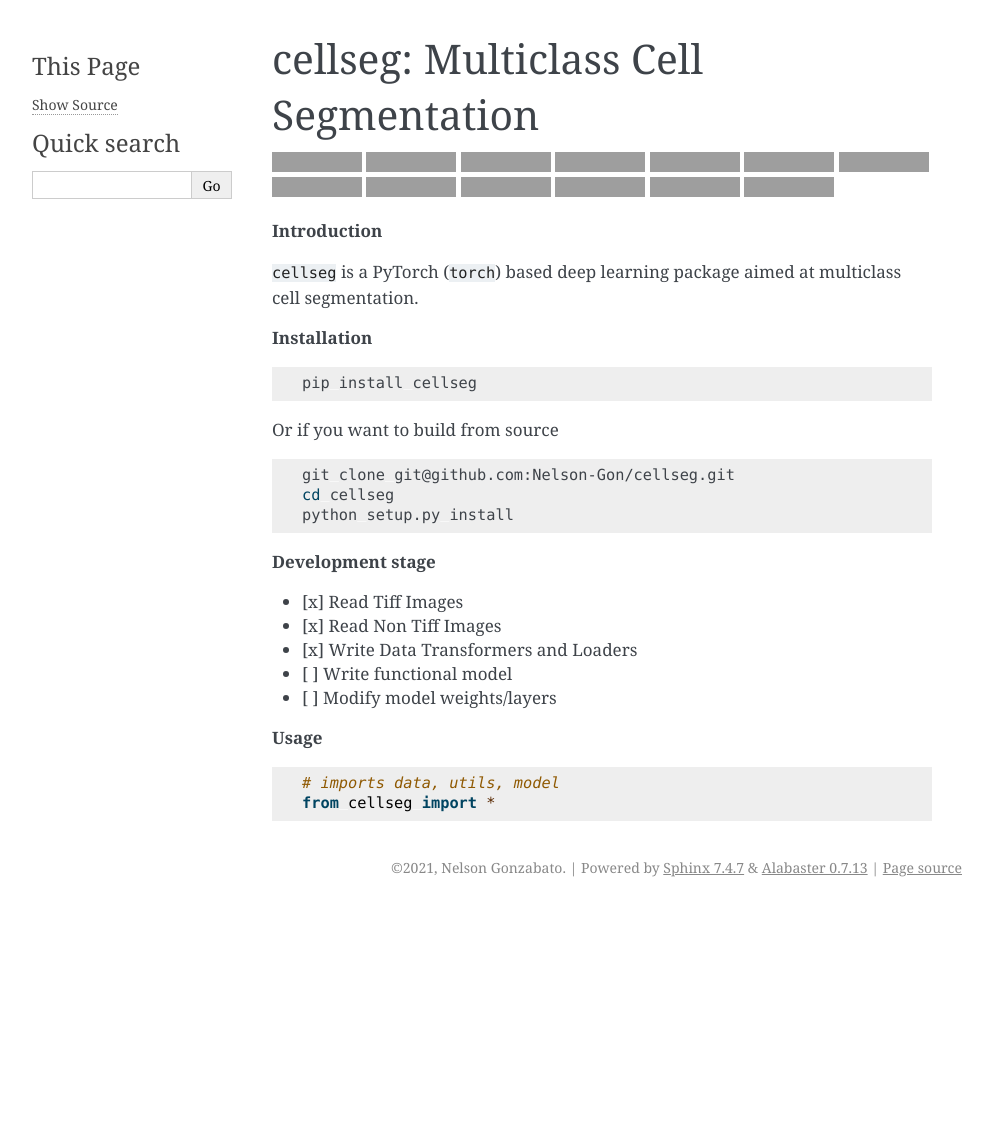
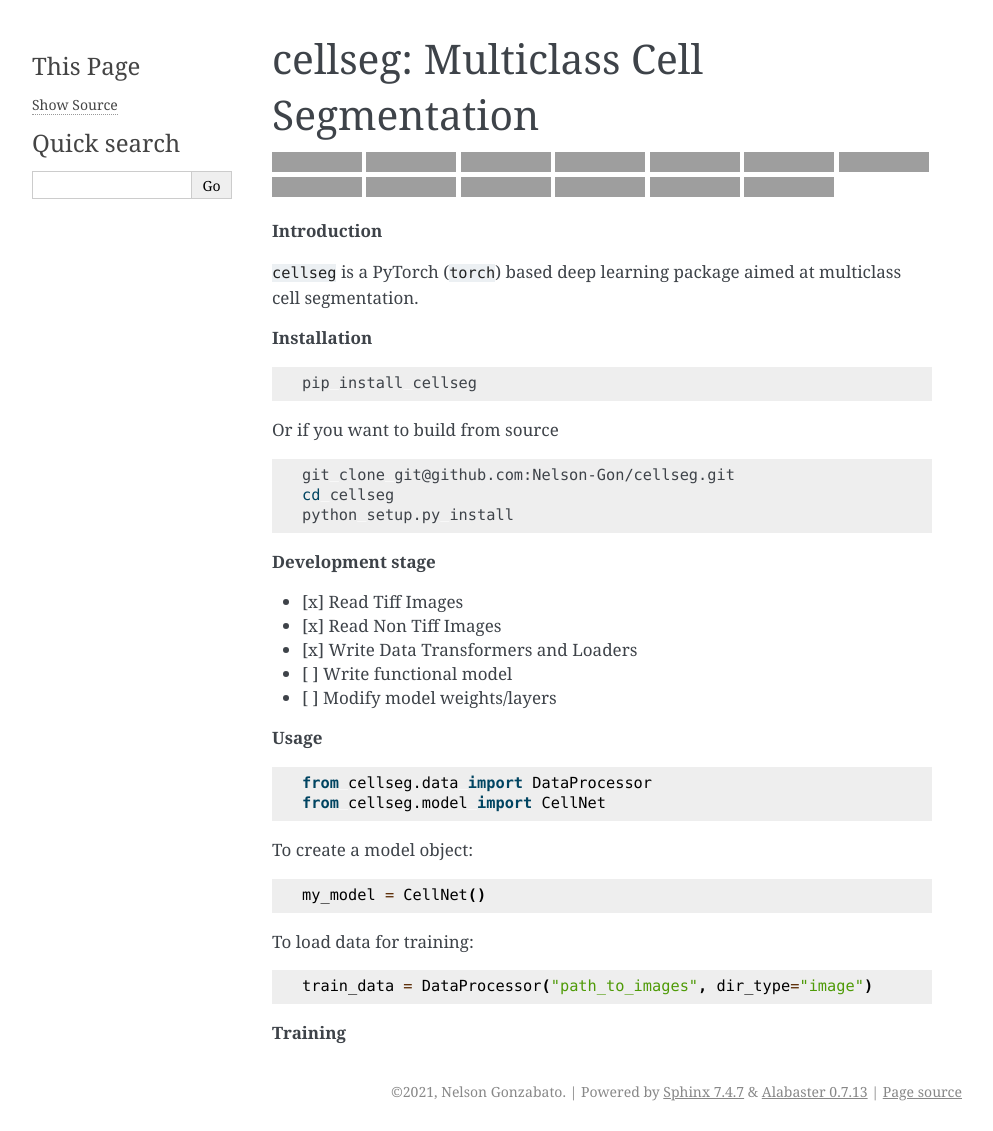
Before and after one commit to Nelson-Gon/cellseg, a Sphinx documentation site: the page built from docs/source/README.rst, in a window 1280 px wide, cut to the strip 0-1131 px from the top of the page. Shown: the whole strip, without its empty margins (148-1141 px from the left). Built offline with Sphinx 7.4.7, drawn with Linux system fonts in a browser that asks for light colours; before the commit the page ends 907 px from its top, so only the background shows below that; grey boxes are pictures that could not be loaded.

```diff
--- a/docs/source/README.rst
+++ b/docs/source/README.rst
@@ -8,8 +8,8 @@ cellseg: Multiclass Cell Segmentation
    :alt: PyPI version
 
 
-.. image:: https://www.repostatus.org/badges/latest/active.svg
-   :target: https://www.repostatus.org/badges/latest/active.svg
+.. image:: https://www.repostatus.org/badges/latest/wip.svg
+   :target: https://www.repostatus.org/badges/latest/wip.svg
    :alt: Stage
 
 
@@ -108,5 +108,20 @@ Or if you want to build from source
 
 .. code-block:: python
 
-   # imports data, utils, model
-   from cellseg import *
+
+   from cellseg.data import DataProcessor
+   from cellseg.model import CellNet
+
+To create a model object:
+
+.. code-block:: python
+
+   my_model = CellNet()
+
+To load data for training:
+
+.. code-block:: python
+
+   train_data = DataProcessor("path_to_images", dir_type="image")
+
+**Training**
--- a/docs/source/modules.rst
+++ b/docs/source/modules.rst
@@ -5,4 +5,5 @@ cellseg
    :maxdepth: 4
 
    data
+   model
    utils
```
Also changed, not shown: README.md (+19 -3 lines), changelog.md (+7 -0 lines), docs/source/changelog.rst (+9 -0 lines), docs/source/model.rst (added, +7 -0 lines), 1 other file.
